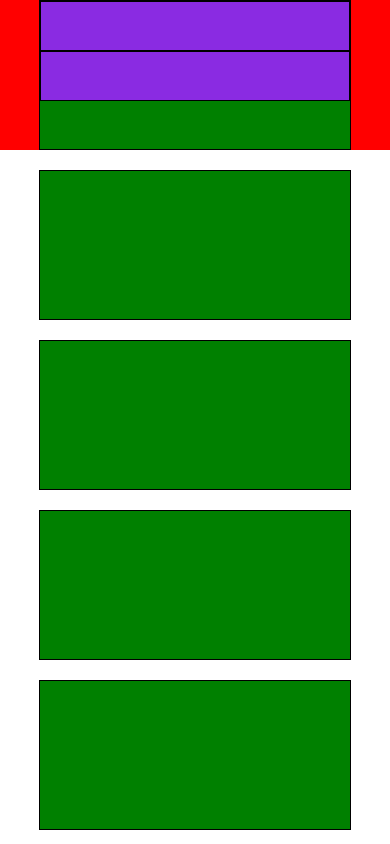
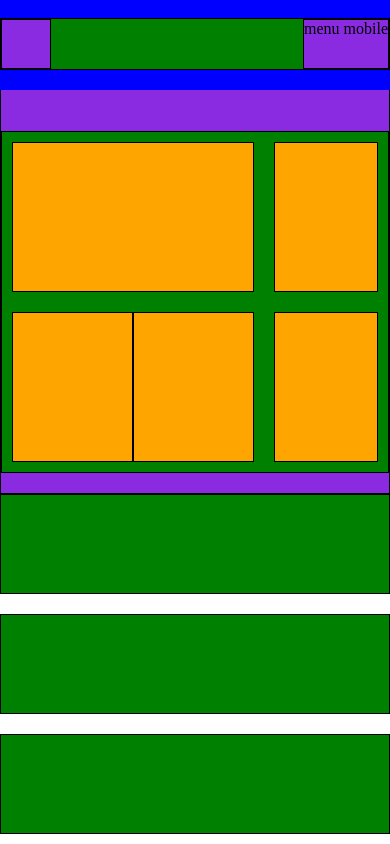
Before and after one commit to Matteo-Sarrecchia/htmlcss-responsive-layout, a plain HTML site: page index.html in a window 390 px wide. Shown: the top 844 px of the page. Drawn offline with Linux system fonts and the light colour scheme.

Commit message:
application section struttura responsive

```diff
--- a/css/style.css
+++ b/css/style.css
@@ -6,15 +6,28 @@
 
 .container{
     width: 80%;
-    min-height: 150px;
+    min-height: 100px;
     margin: auto;
     margin-bottom: 20px;
 }
 
 /* header */
 header{
-    min-height: 100px;
-    background-color: red;
+    height: 90px;
+    background-color: blue;
+    display: flex;
+    align-items: center;
+    position: fixed;
+    top: 0;
+    left: 0;
+    width: 100%;
+}
+
+.container.header{
+    display: flex;
+    justify-content: space-between;
+    min-height: 50px;
+    align-items: center;
 }
 
 #logo, nav{
@@ -24,14 +37,84 @@ header{
     min-width: 50px;
 }
 
+#menu-mobile{
+     display: none;
+   }
+
+
+   /* header tablet */
+@media screen and (max-width:768px) {
+    #menu-desktop{
+        display: none;
+    }
+
+    #menu-mobile{
+        display: block;
+    }
+}
+
 
 /* corpo centrale */
+
+/* application section */
+.section{
+    padding-top: 130px;
+    background-color: blueviolet;
+    border: 1px solid black;
+}
+
+.row-up, .row-down{
+    display: flex;
+}
+
+.col.demo, .col.code, .col.web, .col.develop, .col.branding{
+    background-color: orange;
+    border: 1px solid black;
+    height: 150px;
+    margin: 10px;
+}
+
+.col.demo{
+    width: 70%;
+}
+
+.col.code{
+    width: 30%;
+}
+
+.col.web, .col.develop{
+  width: 35%;
+}
+
+.col.web{
+    margin-right: 0;
+}
+
+.col.col.develop{
+    margin-left: 0;
+}
+
+.col.branding{
+    width: 30%;
+}
+
+@media screen and  (max-width:768px) {
+    .container{
+        width: 100%;
+    }
+}
+
+
+
+
 
 
 /* footer */
 footer{
     min-height: 100px;
 }
+
+
 
 
 /* debug */
--- a/index.html
+++ b/index.html
@@ -12,7 +12,7 @@
     <!-- header -->
     <header>
         <!-- header conatainer -->
-        <div class="container">
+        <div class="container header">
 
             <!-- logo -->
             <div id="logo">
@@ -20,8 +20,13 @@
             </div>
 
             <!-- menu -->
-            <nav>
+            <nav id="menu-desktop">
+                menu desktop
+            </nav>
 
+            <!-- menu mobile -->
+            <nav id="menu-mobile">
+                menu mobile
             </nav>
 
         </div>
@@ -32,10 +37,23 @@
     <main>
 
         <!-- application section -->
-        <section>
-            <div class="container">
+        <section class="section">
+            <div class="container application">
+                <div class="row-up">
+                    <div class="col demo">
 
+                    </div>
+                    <div class="col code">
+
+                    </div>
+                </div>
+                <div class="row-down">
+                    <div class="col web"></div>
+                    <div class="col develop"></div>
+                    <div class="col branding"></div>
+                </div>
             </div>
+
         </section>
 
         <!-- planning section -->
```
